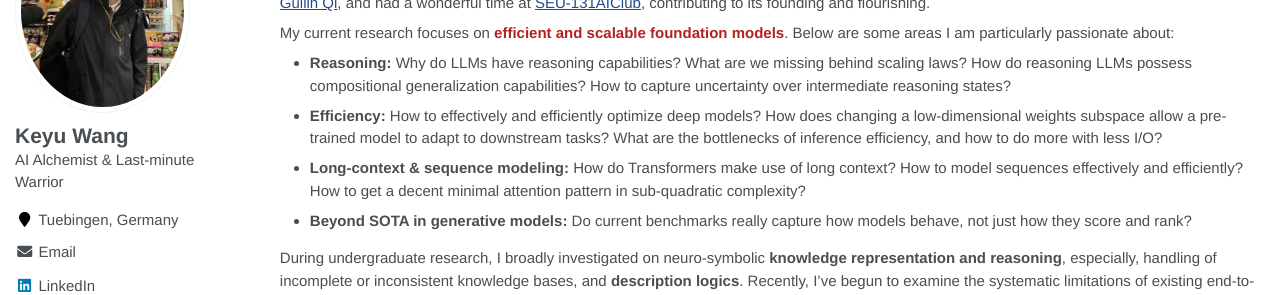
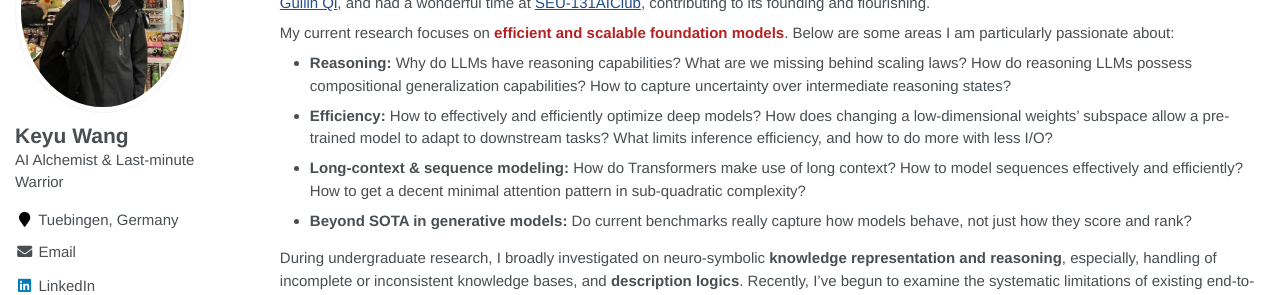
Before and after one commit to keyu-wang-2002/keyu-wang-2002.github.io, a Jekyll site: the page built from _pages/about.md, in a window 1280 px wide and 900 px high. Shown: the part 182-477 px from the top of the window. Built offline with Jekyll 4.4.1, drawn with Linux system fonts in a browser that asks for light colours.

Commit message:
Update about.md

```diff
--- a/_pages/about.md
+++ b/_pages/about.md
@@ -19,7 +19,7 @@ Hi, I'm Keyu, a second-year master student in Machine Learning at [University of
 
 My current research focuses on <font color='FireBrick'><strong> efficient and scalable foundation models</strong></font>. Below are some areas I am particularly passionate about:
 - <strong>Reasoning: </strong> Why do LLMs have reasoning capabilities? What are we missing behind scaling laws? How do reasoning LLMs possess compositional generalization capabilities? How to capture uncertainty over intermediate reasoning states?
-- <strong>Efficiency: </strong> How to effectively and efficiently optimize deep models? How does changing a low-dimensional weights subspace allow a pre-trained model to adapt to downstream tasks? What are the bottlenecks of inference efficiency, and how to do more with less I/O?
+- <strong>Efficiency: </strong> How to effectively and efficiently optimize deep models? How does changing a low-dimensional weights' subspace allow a pre-trained model to adapt to downstream tasks? What limits inference efficiency, and how to do more with less I/O?
 - <strong>Long-context & sequence modeling: </strong> How do Transformers make use of long context? How to model sequences effectively and efficiently? How to get a decent minimal attention pattern in sub-quadratic complexity?
 - <strong>Beyond SOTA in generative models: </strong> Do current benchmarks really capture how models behave, not just how they score and rank?
 
```
